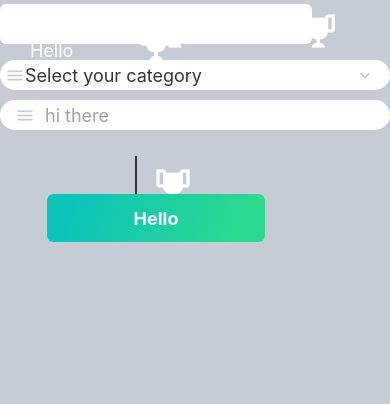
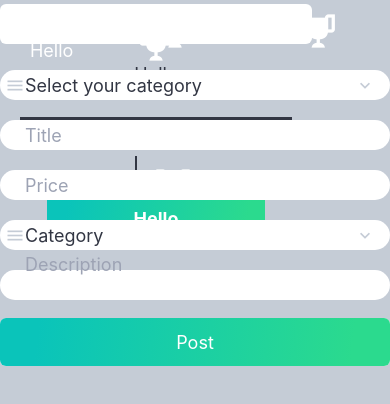
Before and after one commit to nithiwatter/Reusable-React-Native, a React Native app: screen / in a window 390 px wide. Shown: the top 404 px of the page. Built offline with nearby package versions, Linux system fonts and the light colour scheme.

Commit message:
finish reusable form

```diff
--- a/App.js
+++ b/App.js
@@ -1,5 +1,6 @@
 import React from "react";
 import { ScrollView } from "react-native";
+import * as Yup from "yup";
 import Block from "./app/components/Block";
 import Typography from "./app/components/Typography";
 import Icon from "./app/components/Icon";
@@ -10,6 +11,20 @@ import Button from "./app/components/Button";
 import Picker from "./app/components/Picker";
 import IconPickerItem from "./app/components/IconPickerItem";
 import Input from "./app/components/Input";
+import {
+  FormInput,
+  FormPicker,
+  Form,
+  ErrorMessage,
+  SubmitButton,
+} from "./app/components/form";
+
+const validationSchema = Yup.object().shape({
+  title: Yup.string().required().min(1).label("Title"),
+  price: Yup.number().required().min(1).max(10000).label("Price"),
+  description: Yup.string().label("Description"),
+  category: Yup.object().required().nullable().label("Category"),
+});
 
 const categories = [
   {
@@ -207,13 +222,49 @@ export default function App() {
           icon="menu"
           onSelectItem={setSelectedItem}
           PickerItemComponent={IconPickerItem}
+          margin={[10, 0]}
         ></Picker>
-        <Input
-          width="100%"
-          placeholder="hi there"
-          icon="menu"
-          margin={[10, 0]}
-        ></Input>
+        <Form
+          initialValues={{
+            title: "",
+            price: "",
+            description: "",
+            category: null,
+          }}
+          onSubmit={(values) => console.log(values)}
+          validationSchema={validationSchema}
+        >
+          <FormInput
+            maxLength={255}
+            name="title"
+            placeholder="Title"
+            margin={[10, 0]}
+          />
+          <FormInput
+            keyboardType="numeric"
+            maxLength={8}
+            name="price"
+            placeholder="Price"
+            margin={[10, 0]}
+          />
+          <FormPicker
+            items={categories}
+            name="category"
+            numberOfColumns={1}
+            placeholder="Category"
+            icon="menu"
+            margin={[10, 0]}
+          />
+          <FormInput
+            maxLength={255}
+            multiline
+            name="description"
+            numberOfLines={3}
+            placeholder="Description"
+            margin={[10, 0]}
+          />
+          <SubmitButton title="Post" />
+        </Form>
       </ScrollView>
     </Screen>
   );
--- a/app/components/IconPickerItem.js
+++ b/app/components/IconPickerItem.js
@@ -11,7 +11,8 @@ import Typography from "./Typography";
 export default function IconPickerItem(props) {
   const { item, onPress, showChecked } = props;
   return (
-    <Block flex={false} center middle width="33%" padding={10}>
+    // use { flex: 1 } to distribute space evenly for multicol FlatList
+    <Block center middle padding={10}>
       <TouchableOpacity onPress={onPress}>
         <Badge
           size={70}
--- a/app/components/Picker.js
+++ b/app/components/Picker.js
@@ -24,6 +24,7 @@ export default function Picker(props) {
     onSelectItem,
     numberOfColumns,
     PickerItemComponent = PickerItem,
+    ...otherProps
   } = props;
   const [modalVisible, setModalVisible] = React.useState(false);
 
@@ -36,6 +37,7 @@ export default function Picker(props) {
           style={[styles.container, { width }]}
           row
           center
+          {...otherProps}
         >
           {icon && (
             <Block flex={false} row middle center>
@@ -93,7 +95,5 @@ const styles = StyleSheet.create({
     backgroundColor: theme.colors.white,
     borderRadius: 25,
     padding: 15,
-    // padding: theme.sizes.padding,
-    // marginVertical: theme.sizes.padding / 3,
   },
 });
--- a/app/components/form/ErrorMessage.js
+++ b/app/components/form/ErrorMessage.js
@@ -0,0 +1,13 @@
+import React from "react";
+import Typography from "../Typography";
+
+export default function ErrorMessage(props) {
+  const { error, visible } = props;
+  if (!visible || !error) return null;
+
+  return (
+    <Typography h3 accent>
+      {error}
+    </Typography>
+  );
+}
--- /dev/null
+++ b/app/components/form/Form.js
@@ -0,0 +1,15 @@
+import React from "react";
+import { Formik } from "formik";
+
+export default function Form(props) {
+  const { initialValues, onSubmit, validationSchema, children } = props;
+  return (
+    <Formik
+      initialValues={initialValues}
+      onSubmit={onSubmit}
+      validationSchema={validationSchema}
+    >
+      {() => <>{children}</>}
+    </Formik>
+  );
+}
--- a/app/components/form/FormInput.js
+++ b/app/components/form/FormInput.js
@@ -0,0 +1,21 @@
+import React from "react";
+import { useFormikContext } from "formik";
+
+import Input from "../Input";
+import ErrorMessage from "./ErrorMessage";
+
+export default function FormInput(props) {
+  const { name, width, ...otherProps } = props;
+  const { setFieldTouched, handleChange, errors, touched } = useFormikContext();
+  return (
+    <React.Fragment>
+      <Input
+        onBlur={() => setFieldTouched(name)}
+        onChangeText={handleChange(name)}
+        width={width}
+        {...otherProps}
+      />
+      <ErrorMessage error={errors[name]} visible={touched[name]} />
+    </React.Fragment>
+  );
+}
--- /dev/null
+++ b/app/components/form/FormPicker.js
@@ -0,0 +1,36 @@
+import React from "react";
+import { useFormikContext } from "formik";
+
+import Picker from "../Picker";
+import ErrorMessage from "./ErrorMessage";
+
+export default function FormPicker(props) {
+  const {
+    items,
+    name,
+    numberOfColumns,
+    PickerItemComponent,
+    placeholder,
+    width,
+    icon,
+    ...otherProps
+  } = props;
+  const { errors, setFieldValue, touched, values } = useFormikContext();
+
+  return (
+    <React.Fragment>
+      <Picker
+        items={items}
+        numberOfColumns={numberOfColumns}
+        onSelectItem={(item) => setFieldValue(name, item)}
+        PickerItemComponent={PickerItemComponent}
+        placeholder={placeholder}
+        selectedItem={values[name]}
+        width={width}
+        icon={icon}
+        {...otherProps}
+      />
+      <ErrorMessage error={errors[name]} visible={touched[name]} />
+    </React.Fragment>
+  );
+}
--- /dev/null
+++ b/app/components/form/SubmitButton.js
@@ -0,0 +1,17 @@
+import React from "react";
+import { useFormikContext } from "formik";
+
+import Button from "../Button";
+import Typography from "../Typography";
+
+export default function SubmitButton(props) {
+  const { title } = props;
+  const { handleSubmit } = useFormikContext();
+  return (
+    <Button gradient onPress={handleSubmit}>
+      <Typography h3 white>
+        {title}
+      </Typography>
+    </Button>
+  );
+}
--- /dev/null
+++ b/app/components/form/index.js
@@ -0,0 +1,7 @@
+import FormInput from "./FormInput";
+import FormPicker from "./FormPicker";
+import Form from "./Form";
+import ErrorMessage from "./ErrorMessage";
+import SubmitButton from "./SubmitButton";
+
+export { FormInput, FormPicker, Form, ErrorMessage, SubmitButton };
--- a/package.json
+++ b/package.json
@@ -12,11 +12,13 @@
     "expo-constants": "~9.2.0",
     "expo-linear-gradient": "~8.3.0",
     "expo-status-bar": "~1.0.2",
+    "formik": "^2.2.0",
     "hex-to-rgba": "^2.0.1",
     "react": "16.13.1",
     "react-dom": "16.13.1",
     "react-native": "https://github.com/expo/react-native/archive/sdk-39.0.3.tar.gz",
-    "react-native-web": "~0.13.12"
+    "react-native-web": "~0.13.12",
+    "yup": "^0.29.3"
   },
   "devDependencies": {
     "@babel/core": "~7.9.0"
```
Also changed, not shown: 1 other file (tests, documents, lock files or other folders).
